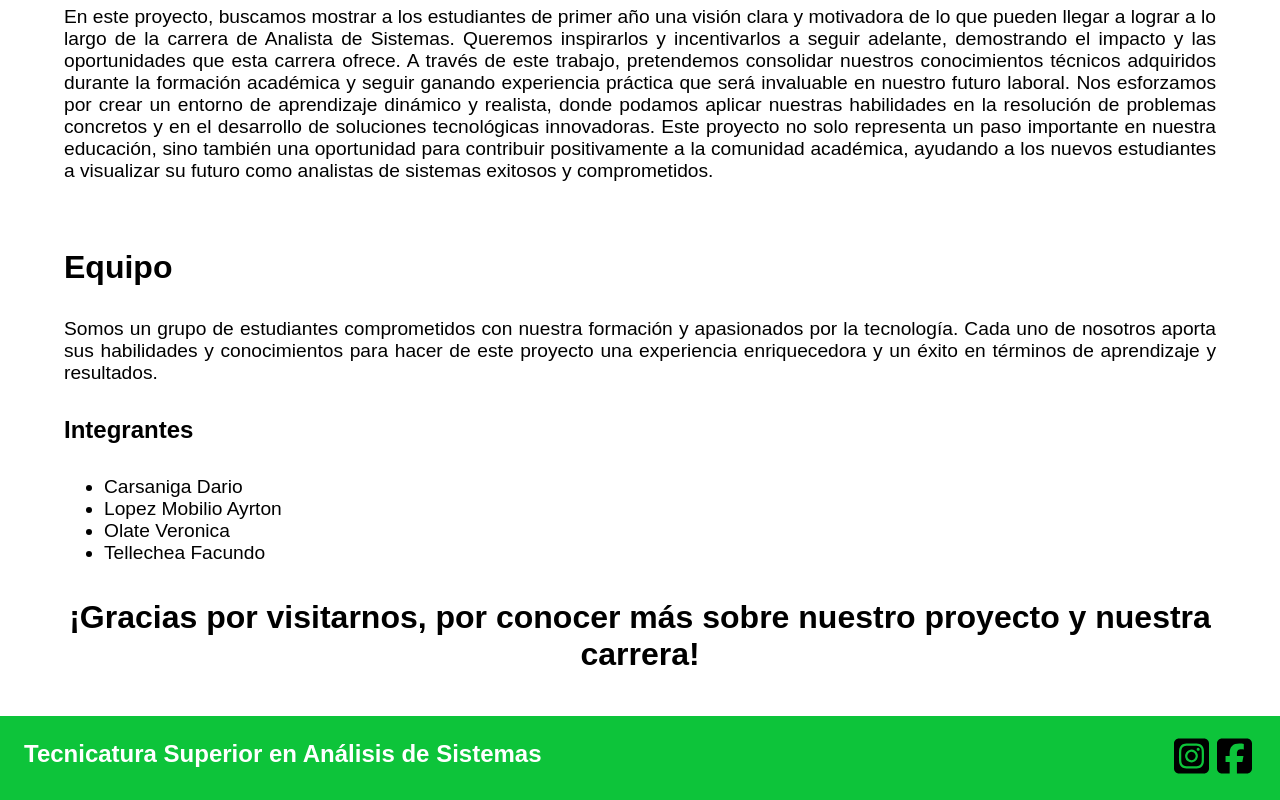
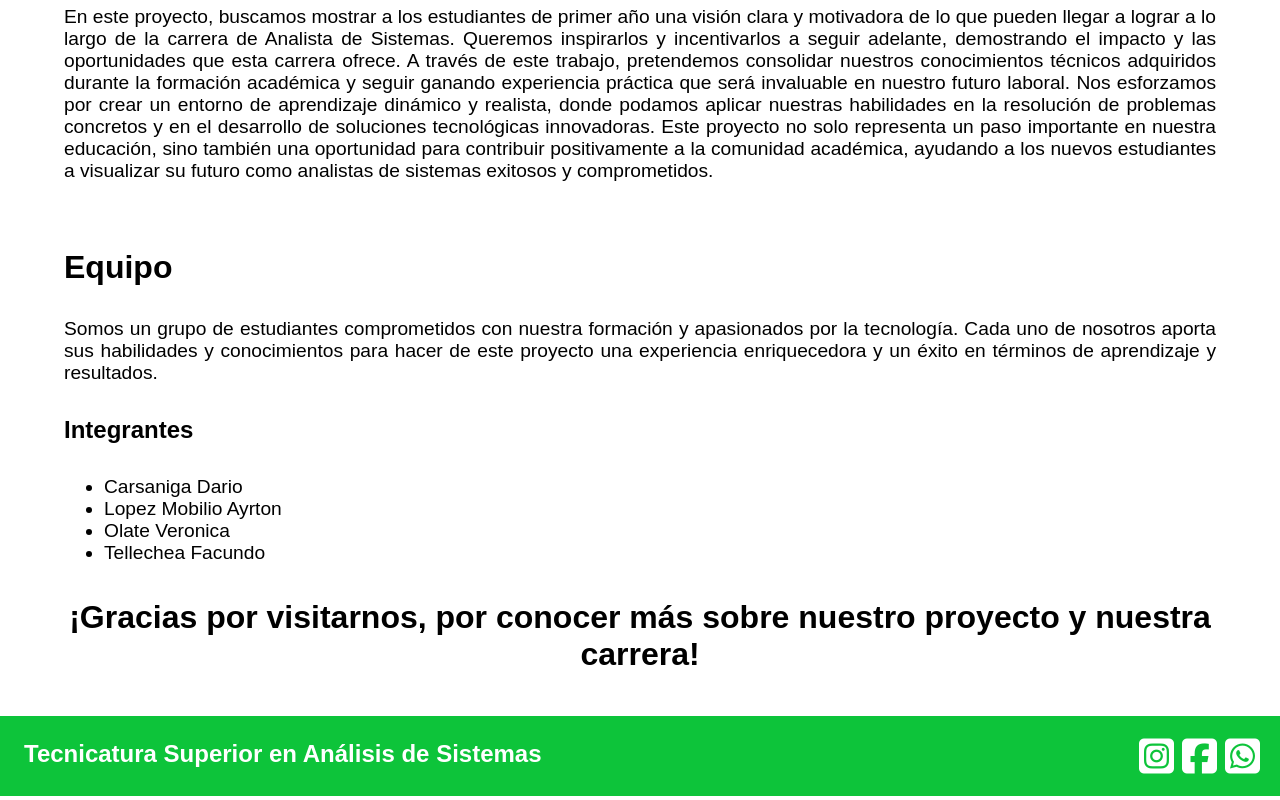
Before and after one commit to devmobi1812/parcial-pp3, a plain HTML site: page about.html in a window 1280 px wide. Shown: the part 840-1640 px from the top of the page. Drawn offline with Linux system fonts and the light colour scheme.

Commit message:
color de iconos de redes

```diff
--- a/about.html
+++ b/about.html
@@ -5,6 +5,7 @@
     <meta name="viewport" content="width=device-width, initial-scale=1.0">
     <title>Analista en Sistemas</title>
     <link rel="stylesheet" href="css/estilo.css">
+    <script src="https://kit.fontawesome.com/5430ad88d0.js" crossorigin="anonymous"></script>
 </head>
 <body>
     <!--
@@ -78,9 +79,9 @@
     <footer>
         <h4>Tecnicatura Superior en Análisis de Sistemas</h4>
         <div class="redes">
-            <a href=""><img src="img/footer/instagram-logo.svg" alt=""></a>
-            <a href=""><img src="img/footer/facebook-logo.svg" alt=""></a>
-            <a href=""><img src="img/footer/whatsapp-logo.svg" alt=""></a>
+            <a href=""><i class="fa-brands fa-square-instagram"></i></a>
+            <a href=""><i class="fa-brands fa-square-facebook"></i></a>
+            <a href=""><i class="fa-brands fa-square-whatsapp"></i></a>
         </div>
     </footer>
     <!--
--- a/css/estilo.css
+++ b/css/estilo.css
@@ -31,8 +31,9 @@ header > nav, .redes{
     display: flex;
 
 }
-.redes img{
-    height: 2.5rem;
+.redes i{
+    color: white;
+    font-size: 2.5rem;
     margin: 0.25rem;
 }
 
```
Also changed, not shown: index.html (+4 -3 lines), perfiles.html (+4 -3 lines).
